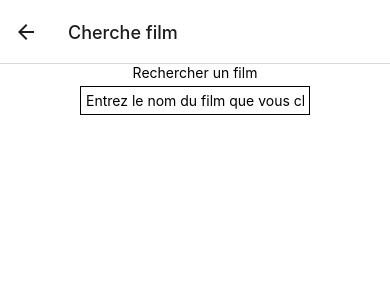
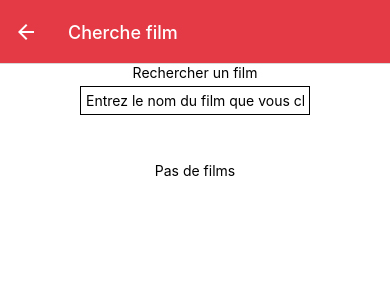
Before and after one commit to kevintsi/MyMovieApp, a React Native app: screen /MovieSearch in a window 390 px wide. Shown: the top 300 px of the page. Built offline with nearby package versions, Linux system fonts and the light colour scheme; no server answers.

Commit message:
Style added ('voir plus' button, header)

```diff
--- a/App.js
+++ b/App.js
@@ -22,8 +22,10 @@ export default function App() {
           component={HomePage}
           options={({ navigation }) => ({
             title: 'Accueil',
+            headerStyle: styles.header,
+            headerTintColor: "white",
             headerRight: () => (
-              <MaterialIcon name='search' size={30} onPress={() => navigation.navigate("MovieSearch")} />
+              <MaterialIcon name='search' color="white" size={30} onPress={() => navigation.navigate("MovieSearch")} />
             )
           })}
         />
@@ -32,20 +34,28 @@ export default function App() {
           component={MoviesScreen}
           options={({ navigation }) => ({
             title: 'Accueil',
+            headerStyle: styles.header,
+            headerTintColor: "white",
             headerRight: () => (
-              <MaterialIcon name='search' size={30} onPress={() => navigation.navigate("MovieSearch")} />
+              <MaterialIcon name='search' color="white" size={30} onPress={() => navigation.navigate("MovieSearch")} />
             )
           })}
         />
         <Stack.Screen
           name="MovieDetail"
           component={MovieDetailScreen}
+          options={{
+            headerStyle: styles.header,
+            headerTintColor: "white",
+          }}
         />
         <Stack.Screen
           name="MovieSearch"
           component={MovieSearchScreen}
           options={{
-            title: "Cherche film"
+            title: "Cherche film",
+            headerStyle: styles.header,
+            headerTintColor: "white",
           }}
         />
       </Stack.Navigator>
@@ -60,4 +70,7 @@ const styles = StyleSheet.create({
     alignItems: 'center',
     justifyContent: 'center',
   },
+  header: {
+    backgroundColor: "#E43A45",
+  }
 });
--- a/src/components/MovieDetail/MovieRating.js
+++ b/src/components/MovieDetail/MovieRating.js
@@ -6,7 +6,7 @@ const MovieRating = ({ vote_average }) => {
     return (
         <View style={styles.rateContainer}>
             <RatingStars
-                note={vote_average / 2}
+                note={Math.round(vote_average / 2)}
             />
             <Text style={{ color: "white" }}>{vote_average / 2}</Text>
         </View>
--- a/src/components/MovieList/MovieItem.js
+++ b/src/components/MovieList/MovieItem.js
@@ -1,4 +1,4 @@
-import { StyleSheet, Text, View, Image, TouchableOpacity } from 'react-native'
+import { StyleSheet, Image, TouchableOpacity } from 'react-native'
 import React from 'react'
 import { useNavigation } from '@react-navigation/native'
 
--- a/src/components/MovieList/MovieList.js
+++ b/src/components/MovieList/MovieList.js
@@ -1,4 +1,4 @@
-import { StyleSheet, Text, SafeAreaView, FlatList } from 'react-native'
+import { StyleSheet, Text, SafeAreaView, FlatList, TouchableOpacity, View } from 'react-native'
 import React from 'react'
 import MovieItem from './MovieItem'
 import { useNavigation } from '@react-navigation/native'
@@ -15,8 +15,12 @@ const MovieList = ({ movies, titleCategory }) => {
   //console.log(`Movies : ${movies} and title : ${titleCategory} ${new Date().toISOString()}`)
   return (
     <SafeAreaView style={styles.container}>
-      <Text style={styles.textList}>{titleCategory}</Text>
-      <Text style={styles.buttonList} onPress={() => navigation.navigate('Movies', { category: titleCategory })}> Voir plus ..</Text>
+      <View style={styles.titleContainer}>
+        <Text style={styles.textList}>{titleCategory}</Text>
+        <TouchableOpacity onPress={() => navigation.navigate('Movies', { category: titleCategory })}>
+          <Text style={styles.buttonList}>Voir plus</Text>
+        </TouchableOpacity>
+      </View>
       <FlatList
         style={styles.list}
         data={movies}
@@ -33,19 +37,24 @@ export default MovieList
 
 const styles = StyleSheet.create({
   textList: {
-    position: 'absolute',
-    top: 0,
-    left: 10,
-    fontWeight: "900"
+    fontWeight: "bold",
+    marginLeft: 10,
   },
   buttonList: {
-    position: 'absolute',
-    top: 0,
-    right: 10,
-    fontWeight: "900"
+    textAlign: "center",
+    width: 80,
+    borderRadius: 100,
+    color: "white",
+    backgroundColor: "#E43A45",
+    marginRight: 5
+  },
+  titleContainer: {
+    display: "flex",
+    flexDirection: "row",
+    justifyContent: "space-between"
   },
   list: {
-    marginTop: 20
+    marginTop: 10
   },
   container: {
     position: 'relative',
--- a/src/screens/HomeScreen.js
+++ b/src/screens/HomeScreen.js
@@ -1,4 +1,4 @@
-import { StyleSheet, Text, View } from 'react-native'
+import { StyleSheet, Text, View, StatusBar } from 'react-native'
 import React from 'react'
 import { useState, useEffect } from 'react'
 import MovieList from "../components/MovieList/MovieList"
@@ -6,6 +6,7 @@ import { api_call } from '../api/api';
 
 
 import LottieView from 'lottie-react-native';
+import { useNavigation } from '@react-navigation/native';
 
 const HomePage = () => {
 
@@ -13,6 +14,8 @@ const HomePage = () => {
     const [topRatedMovies, setTopRatedMovies] = useState([])
     const [upcomingMovies, setTopUpcomingMovies] = useState([])
     const [loading, setLoading] = useState(true)
+
+    const navigation = useNavigation()
 
 
     const getPopularMovies = async () => {
@@ -63,12 +66,13 @@ const HomePage = () => {
             setTopRatedMovies([])
             setTopUpcomingMovies([])
         }
-    }, [])
+    }, [navigation])
 
     return loading ?
         <LottieView source={require("../assets/images/108069-yellow-loader.json")} autoPlay loop />
         :
         <View style={styles.container}>
+            <StatusBar barStyle="light-content" backgroundColor="#E43A45" />
             {popularMovies.length != 0 ? <MovieList movies={popularMovies} titleCategory="Populaire" /> : <Text>Pas de films pour cette catégorie</Text>}
             {topRatedMovies.length != 0 ? <MovieList movies={topRatedMovies} titleCategory="Mieux notés" /> : <Text>Pas de films pour cette catégorie</Text>}
             {upcomingMovies.length != 0 ? <MovieList movies={upcomingMovies} titleCategory="Films à venir" /> : <Text>Pas de films à venir</Text>}
--- a/src/screens/MovieDetailScreen.js
+++ b/src/screens/MovieDetailScreen.js
@@ -1,4 +1,4 @@
-import { StyleSheet, View, ScrollView, Modal, Text } from 'react-native'
+import { StyleSheet, View, ScrollView, StatusBar } from 'react-native'
 import { useRoute } from "@react-navigation/native"
 import { api_call } from '../api/api';
 import { useNavigation } from '@react-navigation/native'
@@ -110,6 +110,7 @@ const MovieDetailScreen = () => {
     return (
         isLoading ? (<LottieView source={require("../assets/images/108069-yellow-loader.json")} autoPlay loop />) :
             (<View style={styles.container}>
+                <StatusBar barStyle="light-content" backgroundColor="#E43A45" />
                 <ScrollView style={styles.scrollview} contentContainerStyle={{ flexGrow: 1 }} bounces={false}>
                     {movieInfoGeneral()}
                     {movieInfoDetail()}
--- a/src/screens/MovieSearchScreen.js
+++ b/src/screens/MovieSearchScreen.js
@@ -1,4 +1,4 @@
-import { FlatList, StyleSheet, Text, TextInput, View } from 'react-native'
+import { FlatList, StyleSheet, Text, TextInput, View, StatusBar } from 'react-native'
 import React, { useState } from 'react'
 import { api_call } from '../api/api'
 
@@ -30,8 +30,20 @@ const MovieSearchScreen = () => {
         }
     }
 
+    const renderEmpty = (
+        <View style={{
+            height: 100,
+            width: "100%",
+            justifyContent: 'center',
+            alignItems: 'center'
+        }}>
+            <Text>Pas de films</Text>
+        </View>
+    )
+
     return (
         <View style={styles.container}>
+            <StatusBar barStyle="light-content" backgroundColor="#E43A45" />
             <View style={styles.headerContainer}>
                 <Text>Rechercher un film</Text>
                 <TextInput
@@ -46,9 +58,10 @@ const MovieSearchScreen = () => {
                     style={styles.list}
                     data={movies}
                     renderItem={renderItem}
-                    keyExtractor={(item, index) => item.id}
+                    keyExtractor={(item) => item.id}
                     onEndReachedThreshold={0.3}
                     horizontal={false}
+                    ListEmptyComponent={renderEmpty}
                 />
             </SafeAreaView>
         </View>
--- a/src/screens/MoviesScreen.js
+++ b/src/screens/MoviesScreen.js
@@ -1,4 +1,4 @@
-import { StyleSheet, FlatList, Text, View } from 'react-native'
+import { StyleSheet, FlatList, StatusBar, View, Text } from 'react-native'
 import React, { useEffect, useState, useLayoutEffect } from 'react'
 import { api_call } from '../api/api';
 import { SafeAreaView } from 'react-native-safe-area-context';
@@ -81,6 +81,10 @@ const MoviesScreen = ({ route }) => {
                 break;
             }
         }
+        return () => {
+            setMovies([])
+            setPage(0)
+        }
 
     }, [page])
 
@@ -100,18 +104,31 @@ const MoviesScreen = ({ route }) => {
         </View>
     )
 
+    const renderEmpty = (
+        <View style={{
+            height: 100,
+            width: "100%",
+            justifyContent: 'center',
+            alignItems: 'center'
+        }}>
+            <Text>Plus de films à charger</Text>
+        </View>
+    )
+
     return loading ?
         <LottieView source={require("../assets/images/108069-yellow-loader.json")} autoPlay loop />
         :
         <SafeAreaView style={styles.container}>
+            <StatusBar barStyle="light-content" backgroundColor="#E43A45" />
             <FlatList
                 style={styles.list}
                 data={movies}
                 renderItem={renderItem}
-                keyExtractor={(item, index) => item.id}
+                keyExtractor={(item) => item.id}
                 onEndReachedThreshold={0.3}
                 onEndReached={fetchMoreData}
                 ListFooterComponent={renderLoader}
+                ListEmptyComponent={renderEmpty}
                 horizontal={false}
             />
         </SafeAreaView>
```
